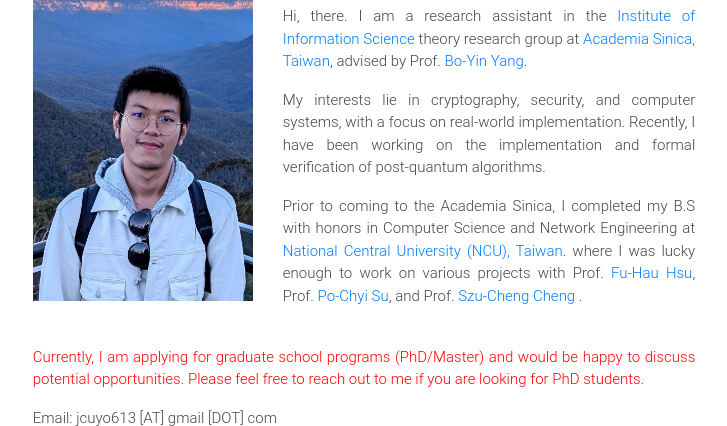
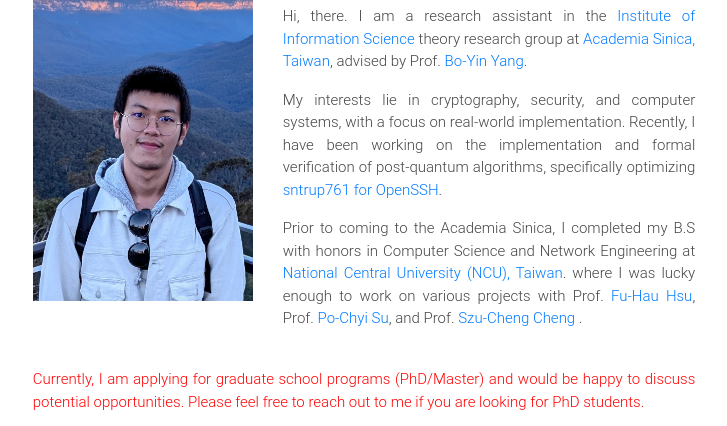
Before and after one commit to LeeJ-art/LeeJ-art.github.io, a plain HTML site: page index.html in a window 1280 px wide. Shown: the part 92-518 px from the top of the page, without its empty margins (276-1003 px from the left). Drawn offline with nearby package versions, Linux system fonts and the light colour scheme.

Commit message:
update 1124

```diff
--- a/index.html
+++ b/index.html
@@ -24,7 +24,7 @@
         Hi, there. I am a research assistant in the <a href="https://www.iis.sinica.edu.tw/en/index.html">Institute of Information Science</a> theory research group at <a href="https://www.sinica.edu.tw/en/">Academia Sinica, Taiwan</a>, advised by Prof.
         <a href=https://homepage.iis.sinica.edu.tw/pages/byyang/index_en.html> Bo-Yin Yang</a>.
 
-    <p style="text-align:justify"> My interests lie in cryptography, security, and computer systems, with a focus on real-world implementation. Recently, I have been working on the implementation and formal verification of post-quantum algorithms.</p>
+    <p style="text-align:justify"> My interests lie in cryptography, security, and computer systems, with a focus on real-world implementation. Recently, I have been working on the implementation and formal verification of post-quantum algorithms, specifically optimizing <a href="https://www.openssh.com/releasenotes.html">sntrup761 for OpenSSH</a>.</p>
 
     <p style="text-align:justify"> Prior to coming to the Academia Sinica, I completed my B.S with honors in Computer Science and Network Engineering at <a href=https://www.ncu.edu.tw/en/index.html>National Central University (NCU), Taiwan</a>.
         where I was lucky enough to work on various projects with Prof. <a href="https://staff.csie.ncu.edu.tw/hsufh/">Fu-Hau Hsu</a>,
```
